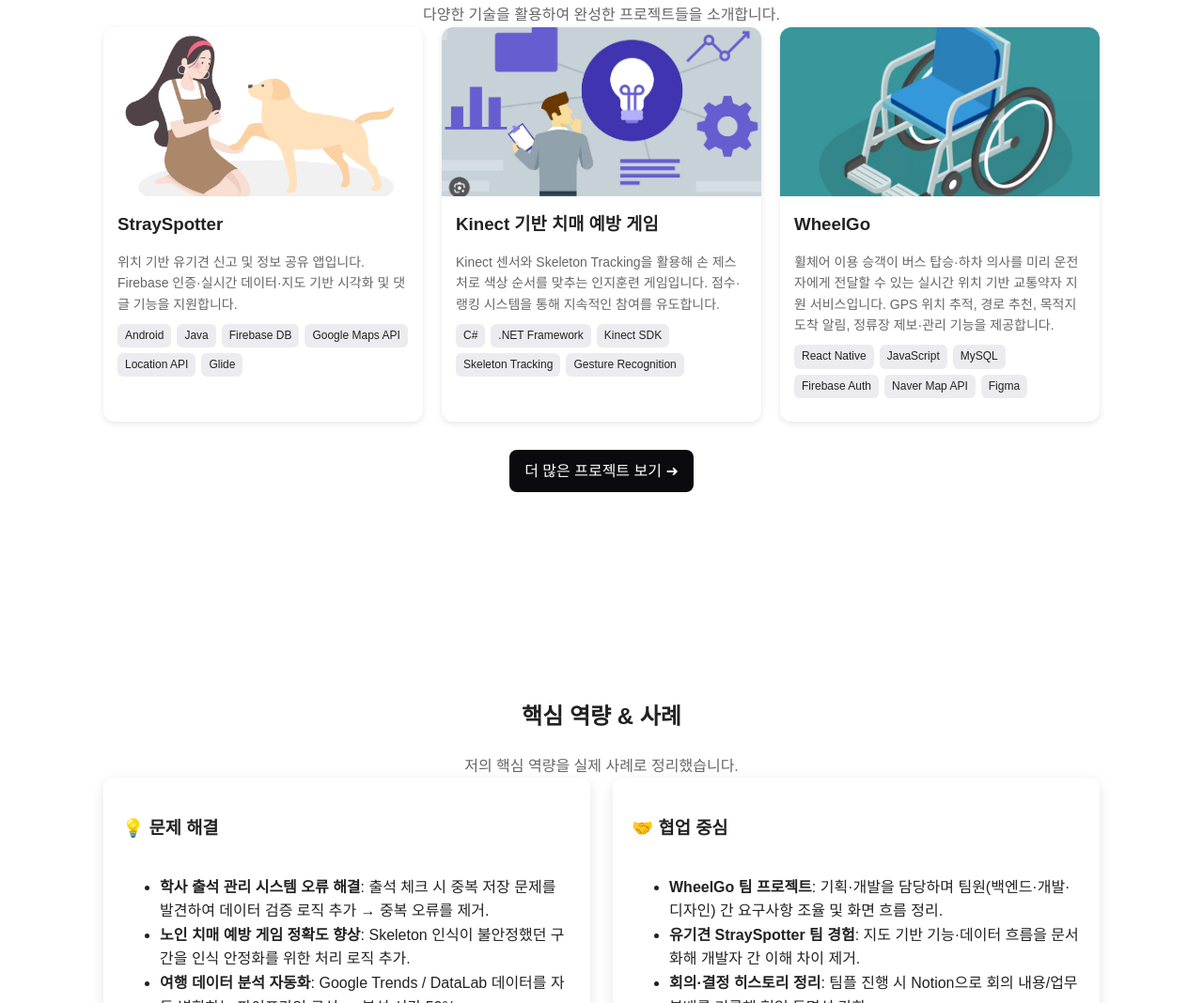
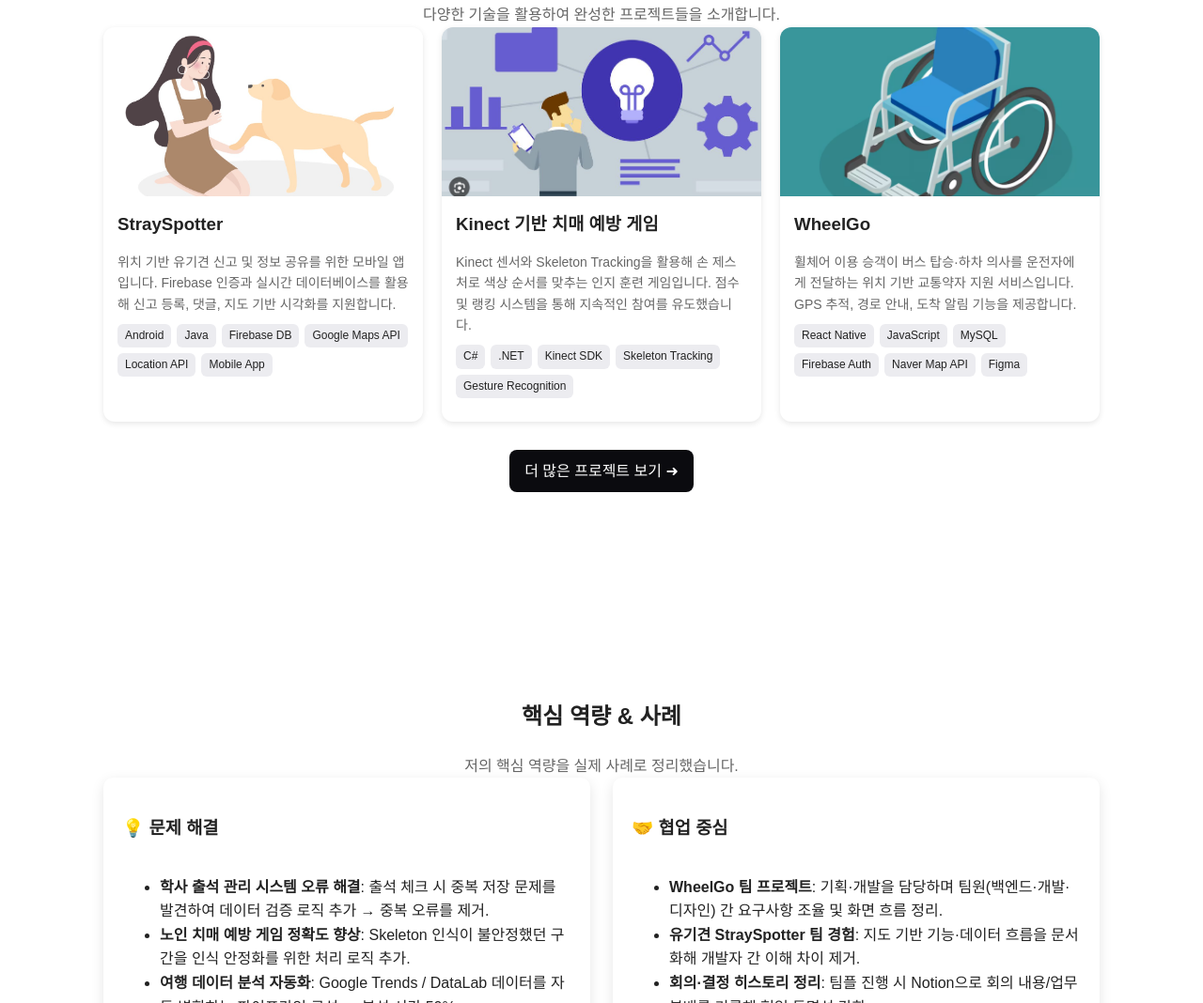
Before and after one commit to leegahyeon09/my-portfolio, a plain HTML site: page index.html in a window 1280 px wide. Shown: the part 2332-3400 px from the top of the page at 94% size. Drawn offline with Linux system fonts and the light colour scheme.

Commit message:
Update index.html

```diff
--- a/index.html
+++ b/index.html
@@ -193,10 +193,18 @@
           <img src="images/1.png" alt="StraySpotter App" />
           <div class="project-content">
             <h3>StraySpotter</h3>
-            <p>위치 기반 유기견 신고 및 정보 공유 앱입니다. Firebase 인증·실시간 데이터·지도 기반 시각화 및 댓글 기능을 지원합니다.</p>
-            <div class="tags">
-             <span>Android</span><span>Java</span><span>Firebase DB</span>
-              <span>Google Maps API</span><span>Location API</span><span>Glide</span>
+            <p>
+              위치 기반 유기견 신고 및 정보 공유를 위한 모바일 앱입니다.
+              Firebase 인증과 실시간 데이터베이스를 활용해 신고 등록, 댓글,
+              지도 기반 시각화를 지원합니다.
+            </p>
+             <div class="tags">
+             <span>Android</span>
+               <span>Java</span>
+               <span>Firebase DB</span>
+              <span>Google Maps API</span>
+               <span>Location API</span>
+               <span>Mobile App</span>
             </div>
           </div>
         </div>
@@ -204,10 +212,17 @@
           <img src="images/2.png" alt="Task Manager" />
           <div class="project-content">
             <h3>Kinect 기반 치매 예방 게임</h3>
-            <p>Kinect 센서와 Skeleton Tracking을 활용해 손 제스처로 색상 순서를 맞추는 인지훈련 게임입니다. 점수·랭킹 시스템을 통해 지속적인 참여를 유도합니다.</p>
+            <p>
+              Kinect 센서와 Skeleton Tracking을 활용해 손 제스처로
+              색상 순서를 맞추는 인지 훈련 게임입니다.
+              점수 및 랭킹 시스템을 통해 지속적인 참여를 유도했습니다.
+            </p>
             <div class="tags">
-              <span>C#</span><span>.NET Framework</span><span>Kinect SDK</span>
-              <span>Skeleton Tracking</span><span>Gesture Recognition</span>
+              <span>C#</span>
+              <span>.NET</span>
+              <span>Kinect SDK</span>
+              <span>Skeleton Tracking</span>
+              <span>Gesture Recognition</span>
             </div>
           </div>
         </div>
@@ -215,10 +230,18 @@
           <img src="images/3.png" alt="Admin Dashboard" />
           <div class="project-content">
             <h3>WheelGo</h3>
-            <p>휠체어 이용 승객이 버스 탑승·하차 의사를 미리 운전자에게 전달할 수 있는 실시간 위치 기반 교통약자 지원 서비스입니다. GPS 위치 추적, 경로 추천, 목적지 도착 알림, 정류장 제보·관리 기능을 제공합니다.</p>
+            <p>
+              휠체어 이용 승객이 버스 탑승·하차 의사를
+              운전자에게 전달하는 위치 기반 교통약자 지원 서비스입니다.
+              GPS 추적, 경로 안내, 도착 알림 기능을 제공합니다.
+            </p>
             <div class="tags">
-              <span>React Native</span><span>JavaScript</span><span>MySQL</span>
-              <span>Firebase Auth</span><span>Naver Map API</span><span>Figma</span>
+              <span>React Native</span>
+              <span>JavaScript</span>
+              <span>MySQL</span>
+              <span>Firebase Auth</span>
+              <span>Naver Map API</span>
+              <span>Figma</span>
             </div>
           </div>
         </div>
```
